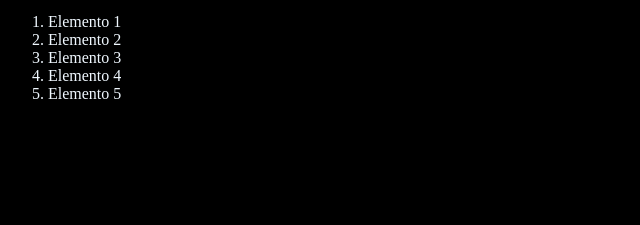
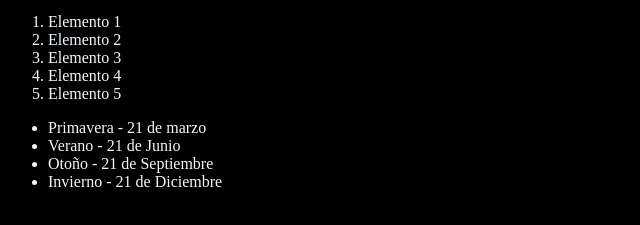
Before and after one commit to JoseEibar/curso-git-github, a plain HTML site: page index.html in a window 1280 px wide. Shown: the part 101-326 px from the top of the page, without its empty margins (0-640 px from the left). Drawn offline with Linux system fonts and the light colour scheme.

Commit message:
Estaciones del año con fechas

```diff
--- a/index.html
+++ b/index.html
@@ -17,6 +17,12 @@
         <li>Elemento 4</li>
         <li>Elemento 5</li>
     </ol>
+    <ul>
+        <li>Primavera - 21 de marzo</li>
+        <li>Verano - 21 de Junio</li>
+        <li>Otoño - 21 de Septiembre</li>
+        <li>Invierno - 21 de Diciembre</li>
+    </ul>
     <script src="index.js"></script>
 </body>
 </html>
```
